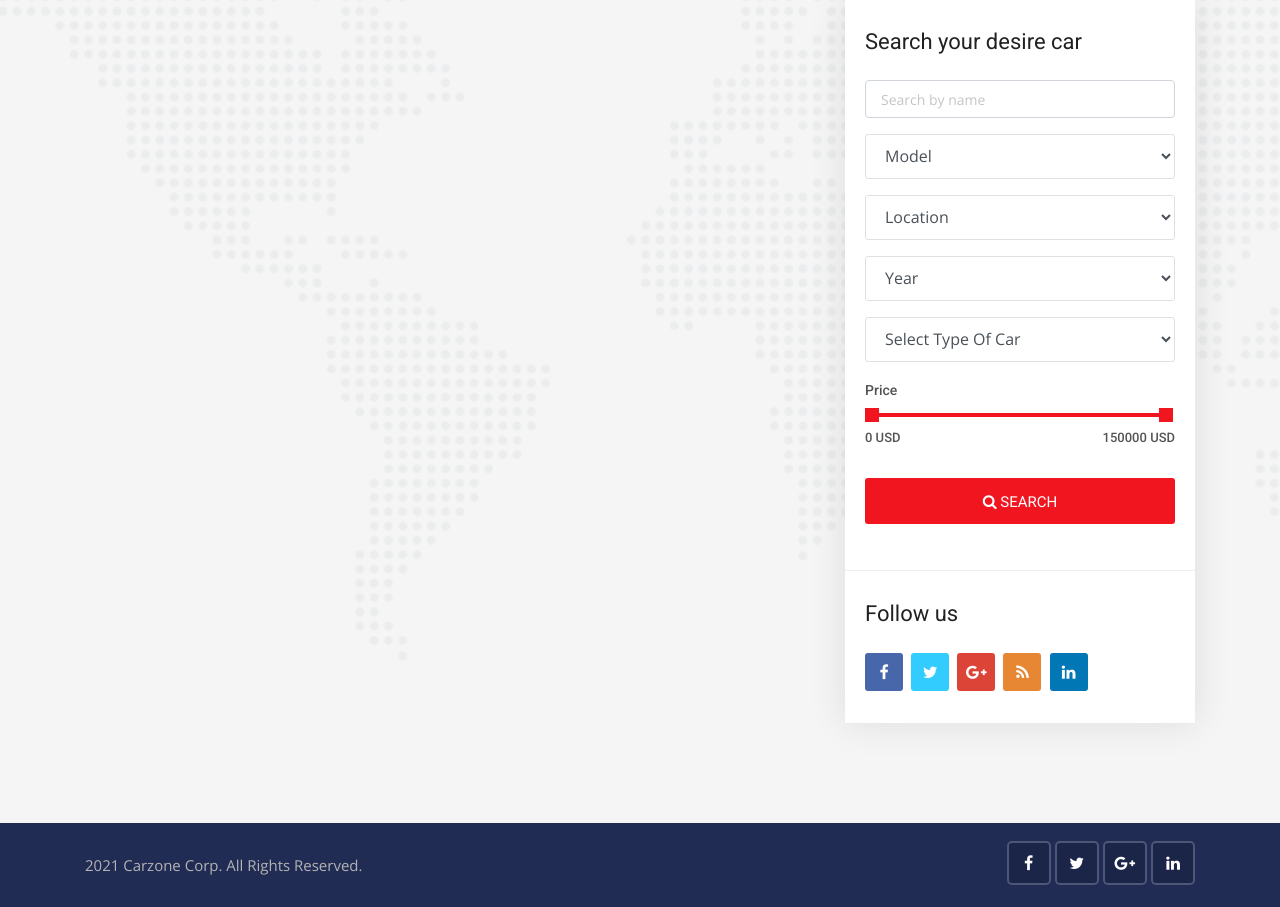
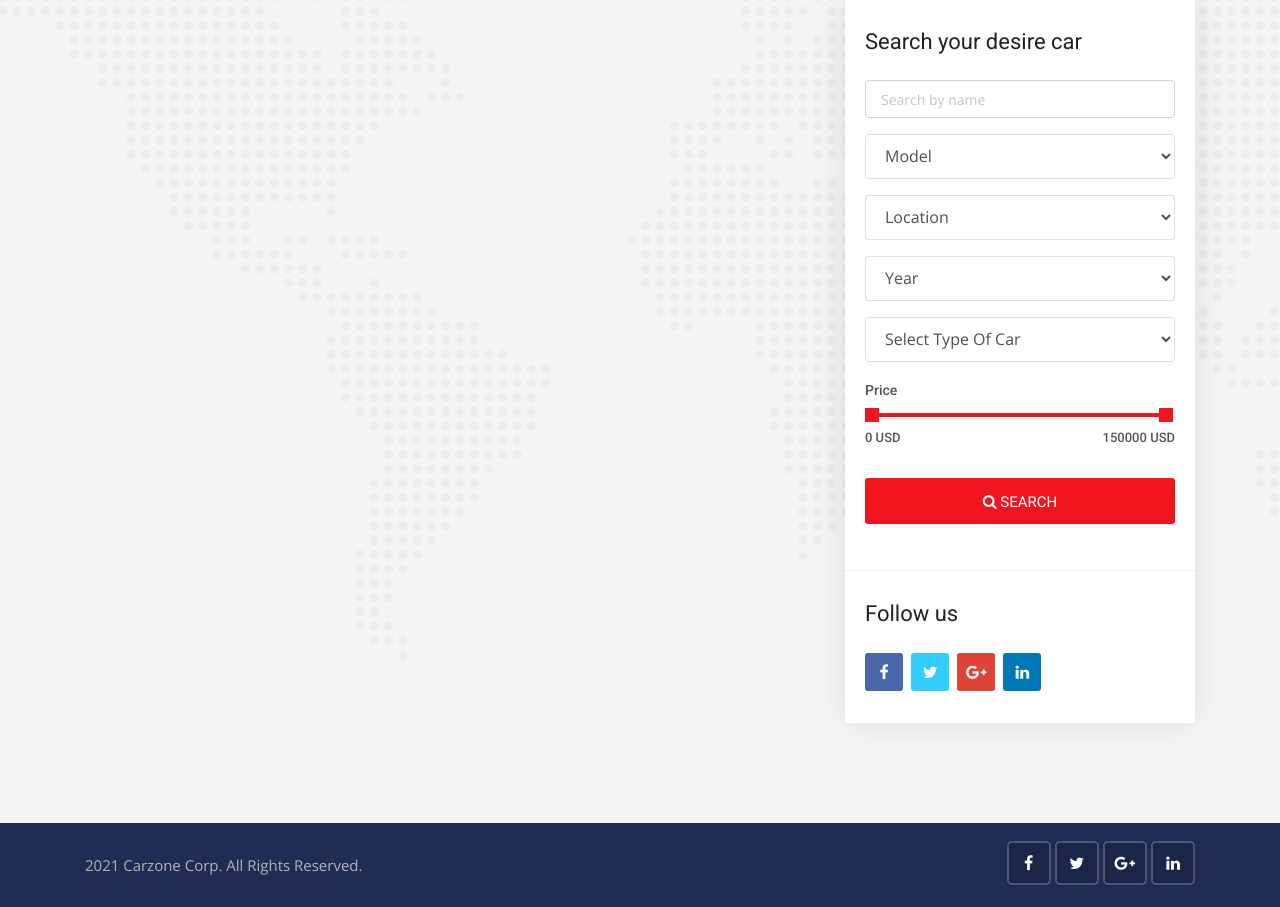
Before and after one commit to Yash1234554321/django-carzone-project, a Django app: page /cars/ in a window 1280 px wide. Shown: the part 461-1368 px from the top of the page. Run offline with Django 3.2, Linux system fonts and the light colour scheme; data that the repository does not hold is empty; some libraries are stand-ins or nearby versions.

Commit message:
some minor changes

```diff
--- a/cars/models.py
+++ b/cars/models.py
@@ -100,7 +100,7 @@ class Car(models.Model):
     car_photo_1 = models.ImageField(upload_to="photos/%Y/%m/%d/", blank=True)
     car_photo_2 = models.ImageField(upload_to="photos/%Y/%m/%d/", blank=True)
     car_photo_3 = models.ImageField(upload_to="photos/%Y/%m/%d/", blank=True)
-    car_photo_3 = models.ImageField(upload_to="photos/%Y/%m/%d/", blank=True)
+    car_photo_4 = models.ImageField(upload_to="photos/%Y/%m/%d/", blank=True)
     features = MultiSelectField(choices=features_choices)
     body_style = models.CharField(max_length=100)
     engine = models.CharField(max_length=100)
--- a/cars/views.py
+++ b/cars/views.py
@@ -1,12 +1,12 @@
 from django.shortcuts import get_object_or_404, render
-from django.core.paginator import EmptyPage,PageNotAnInteger,Paginator
+from django.core.paginator import Paginator
 
 from .models import Car
 from cars import models
 # Create your views here.
 def cars(request):
     cars = Car.objects.order_by("-created_date")
-    paginator = Paginator(cars,"2")
+    paginator = Paginator(cars,"4")
     page = request.GET.get("page")
     paged_cars = paginator.get_page(page)
     model_search = Car.objects.values_list("model",flat=True).distinct()
--- a/templates/cars/cars.html
+++ b/templates/cars/cars.html
@@ -192,11 +192,10 @@
                         <h5 class="sidebar-title">Follow us</h5>
                         <div class="social-list clearfix">
                             <ul>
-                                <li><a href="#" class="facebook-bg"><i class="fa fa-facebook"></i></a></li>
-                                <li><a href="#" class="twitter-bg"><i class="fa fa-twitter"></i></a></li>
-                                <li><a href="#" class="google-bg"><i class="fa fa-google-plus"></i></a></li>
-                                <li><a href="#" class="rss-bg"><i class="fa fa-rss"></i></a></li>
-                                <li><a href="#" class="linkedin-bg"><i class="fa fa-linkedin"></i></a></li>
+                                <li><a href="http://fb.com" target="_blank" class="facebook-bg"><i class="fa fa-facebook"></i></a></li>
+                                <li><a href="http://twitter.com" target="_blank" class="twitter-bg"><i class="fa fa-twitter"></i></a></li>
+                                <li><a href="http://googleplus.com" target="_blank" class="google-bg"><i class="fa fa-google-plus"></i></a></li>
+                                <li><a href="http://linkedin.com" target="_blank" class="linkedin-bg"><i class="fa fa-linkedin"></i></a></li>
                             </ul>
                         </div>
                     </div>
```
Also changed, not shown: carzone/settings.py (+4 -4 lines), cars/migrations/0005_car_car_photo_4.py (added), media/photos/2021/09/18/1894300894.jpg (added), media/photos/2021/09/18/1894300905.jpg (added), media/photos/2021/09/18/1894300920.jpg (added), media/photos/2021/09/18/1896836887.jpg (added), media/photos/2021/09/18/1900155012.jpg (added), media/photos/2021/09/18/1900155133.jpg (added), media/photos/2021/09/18/1900893391.jpg (added), media/photos/2021/09/18/1901478687.jpg (added), media/photos/2021/09/18/1902537082.jpg (added), media/photos/2021/09/18/1902932503.jpg (added), media/photos/2021/09/18/1902932514.jpg (added), media/photos/2021/09/18/1902932528.jpg (added), 3 more files.
